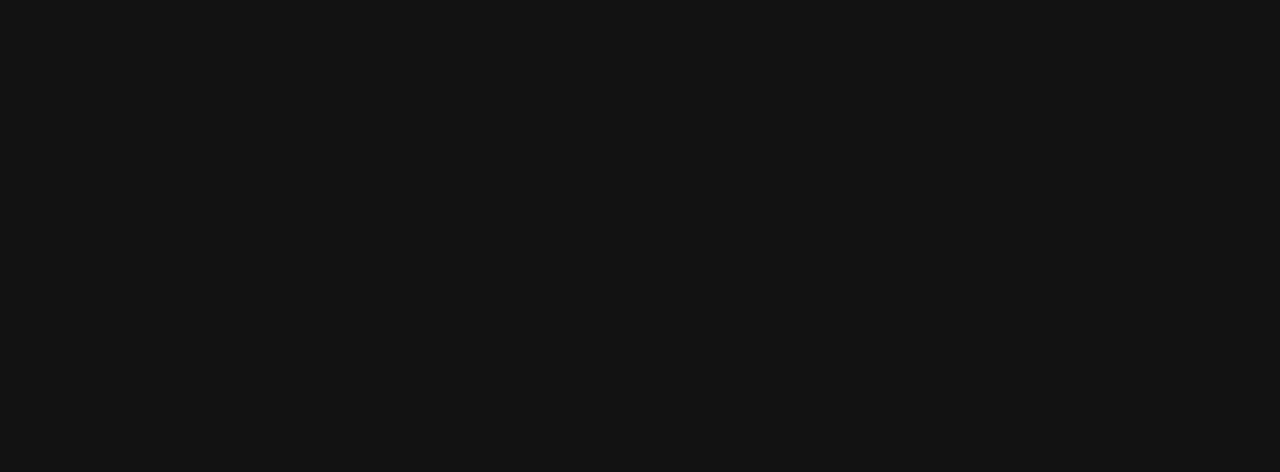
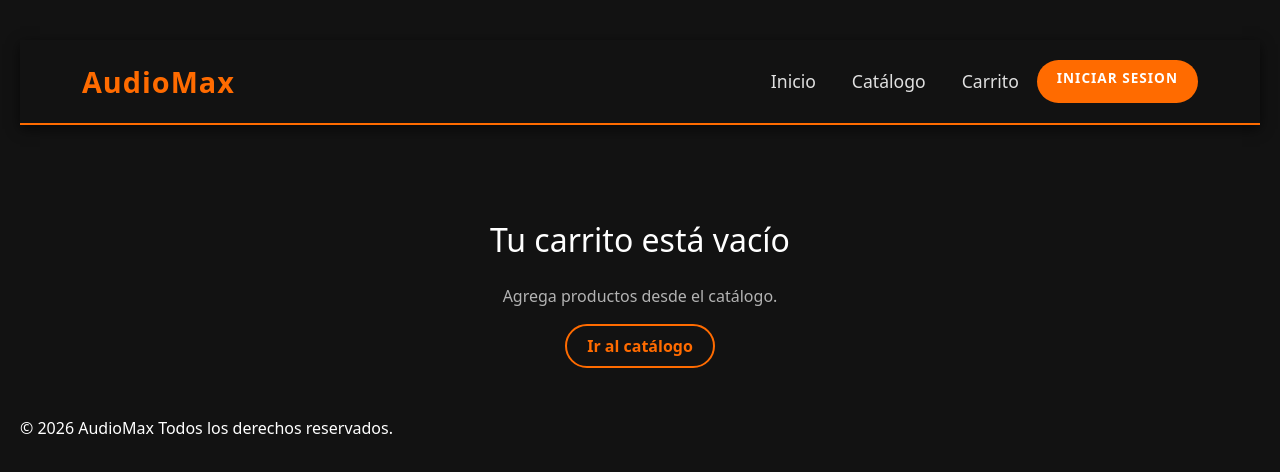
Before and after one commit to FrancoFuentealba/FullstackReact, a React (Vite) app: page /carrito in a window 1280 px wide. Before the commit this address had no page. Shown: the top 472 px of the page. Built offline with nearby package versions, Linux system fonts and the light colour scheme.

Commit message:
Agrega carrito: contexto, organismo Carrito, página, navbar con contador y botón agregar

```diff
--- a/src/App.css
+++ b/src/App.css
@@ -647,3 +647,44 @@
     font-size: 0.85rem;
     margin-bottom: 16px;
 }
+
+
+/* --------------------------Carrito-------------------------- */
+.carrito-contenedor {
+    margin-top: 3rem;
+}
+
+.carrito-titulo {
+    color: #FFFFFF;
+    margin-bottom: 1.5rem;
+}
+
+.carrito-vacio {
+    text-align: center;
+    color: #B3B3B3;
+    padding: 3rem 0;
+}
+
+.carrito-total {
+    display: flex;
+    justify-content: space-between;
+    align-items: center;
+    margin-top: 16px;
+    padding: 16px;
+    border-top: 2px solid #FF6B00;
+    color: #FFFFFF;
+    font-size: 1.2rem;
+    font-weight: bold;
+}
+
+.carrito-total .precio-normal {
+    color: #00E5FF;
+    font-size: 1.5rem;
+}
+.badge-carrito {
+    background-color: #FF6B00 !important;
+    color: #FFFFFF;
+    margin-left: 6px;
+    border-radius: 10px;
+    font-size: 0.75rem;
+}
--- a/src/App.jsx
+++ b/src/App.jsx
@@ -1,34 +1,29 @@
-
 import React from 'react';
 import 'bootstrap/dist/css/bootstrap.min.css';
 import './App.css';
 import { BrowserRouter, Route, Routes } from 'react-router-dom';
+import PaginaCarrito from './pages/Carrito.jsx';
 
-import  Inicio  from './pages/Inicio.jsx';
+import { CarritoProvider } from './context/CarritoContext.jsx';
+import Inicio from './pages/Inicio.jsx';
 import { Catalogo } from './pages/Catalogo.jsx';
-import LoginForm from "./components/organisms/LoginForm.jsx";
-
-const productos = [
-  {codigo: "GTR-001",
-    categoria: "Guitarras",
-        nombre: "Guitarra Eléctrica Stratocaster",
-        marca: "Fender",
-        modelo: "Player Strat",
-        stock: 5,
-        precio: 450000,
-        imagen: "/img/guitarra.jpg"}
-]
+import LoginForm from './components/organisms/LoginForm.jsx';
+import { productosData } from './data/productos.js';
 
 function App() {
   return (
+    <CarritoProvider>
       <BrowserRouter>
         <div className="app-container">
           <Routes>
-          <Route path="/" element={<Inicio productos={productos} />} />
+            <Route path="/" element={<Inicio productos={productosData} />} />
             <Route path="/catalogo" element={<Catalogo />} />
+            <Route path="/login" element={<LoginForm />} />
+            <Route path="/carrito" element={<PaginaCarrito />} />
           </Routes>
         </div>
       </BrowserRouter>
+    </CarritoProvider>
   );
 }
 
--- /dev/null
+++ b/src/components/organisms/Carrito.jsx
@@ -0,0 +1,43 @@
+import { Link } from 'react-router-dom';
+import ItemCarrito from '../molecules/ItemCarrito.jsx';
+import Precio from '../atoms/Precio.jsx';
+
+function Carrito(props) {
+    const items = props.items || [];
+
+    if (items.length === 0) {
+        return (
+            <section className="carrito-vacio">
+                <h2 className="carrito-titulo">Tu carrito está vacío</h2>
+                <p>Agrega productos desde el catálogo.</p>
+                <Link to="/catalogo" className="btn-volver-audiomax">
+                    Ir al catálogo
+                </Link>
+            </section>
+        );
+    }
+
+    return (
+        <section className="carrito">
+            <h2 className="carrito-titulo">Tu carrito</h2>
+
+            {items.map((item) => (
+                <ItemCarrito
+                    key={item.producto.codigo}
+                    producto={item.producto}
+                    cantidad={item.cantidad}
+                    alSumar={() => props.alSumar(item.producto.codigo)}
+                    alRestar={() => props.alRestar(item.producto.codigo)}
+                    alEliminar={() => props.alQuitar(item.producto.codigo)}
+                />
+            ))}
+
+            <div className="carrito-total">
+                <span>Total</span>
+                <Precio valor={props.total} />
+            </div>
+        </section>
+    );
+}
+
+export default Carrito;
--- a/src/components/organisms/CatalogoProductos.jsx
+++ b/src/components/organisms/CatalogoProductos.jsx
@@ -22,7 +22,9 @@
                 alCambiar={setCategoria}
             />
 
-            <p className="catalogo-cantidad">{productosVisibles.length} productos</p>
+            <p className="catalogo-cantidad">
+                {productosVisibles.length} {productosVisibles.length === 1 ? 'producto' : 'productos'}
+            </p>
 
             <Row xs={1} sm={2} md={3} lg={4} className="productos-grilla">
                 {productosVisibles.map((producto) => (
--- a/src/components/organisms/NavbarAudioMax.jsx
+++ b/src/components/organisms/NavbarAudioMax.jsx
@@ -1,8 +1,11 @@
 import React from 'react';
 import { Navbar, Nav, Container, Badge } from 'react-bootstrap';
 import { Link } from 'react-router-dom';
+import { useCarrito } from '../../context/CarritoContext.jsx';
 
 export const NavbarAudioMax = () => {
+    const { cantidadTotal } = useCarrito();
+
     return (
         <Navbar variant="dark" expand="lg" className="navbar-audiomax">
             <Container>
@@ -13,6 +16,12 @@
                     <Nav className="ms-auto">
                         <Nav.Link as={Link} to="/" className="nav-link-audiomax">Inicio</Nav.Link>
                         <Nav.Link as={Link} to="/catalogo" className="nav-link-audiomax">Catálogo</Nav.Link>
+                        <Nav.Link as={Link} to="/carrito" className="nav-link-audiomax">
+                            Carrito
+                            {cantidadTotal > 0 && (
+                                <Badge className="badge-carrito">{cantidadTotal}</Badge>
+                            )}
+                        </Nav.Link>
                         <Nav.Link as={Link} to="/login" className="nav-link-login">Iniciar sesion</Nav.Link>
                     </Nav>
                 </Navbar.Collapse>
--- /dev/null
+++ b/src/context/CarritoContext.jsx
@@ -0,0 +1,58 @@
+import { createContext, useContext, useState } from 'react';
+
+const CarritoContext = createContext(null);
+
+export function CarritoProvider({ children }) {
+    const [items, setItems] = useState([]);
+
+    function sumar(codigo) {
+        setItems(items.map((item) =>
+            item.producto.codigo === codigo && item.cantidad < item.producto.stock
+                ? { ...item, cantidad: item.cantidad + 1 }
+                : item
+        ));
+    }
+
+    function agregar(producto) {
+        if (producto.stock <= 0) return;
+
+        const yaEsta = items.some((item) => item.producto.codigo === producto.codigo);
+
+        if (yaEsta) {
+            sumar(producto.codigo);
+        } else {
+            setItems([...items, { producto, cantidad: 1 }]);
+        }
+    }
+
+    function restar(codigo) {
+        setItems(
+            items
+                .map((item) =>
+                    item.producto.codigo === codigo
+                        ? { ...item, cantidad: item.cantidad - 1 }
+                        : item
+                )
+                .filter((item) => item.cantidad > 0)
+        );
+    }
+
+    function quitar(codigo) {
+        setItems(items.filter((item) => item.producto.codigo !== codigo));
+    }
+
+    const total = items.reduce((suma, item) => suma + item.producto.precio * item.cantidad, 0);
+    const cantidadTotal = items.reduce((suma, item) => suma + item.cantidad, 0);
+
+    const valor = { items, agregar, sumar, restar, quitar, total, cantidadTotal };
+
+    return (
+        <CarritoContext.Provider value={valor}>
+            {children}
+        </CarritoContext.Provider>
+    );
+}
+
+export function useCarrito() {
+    return useContext(CarritoContext);
+}
--- /dev/null
+++ b/src/pages/Carrito.jsx
@@ -0,0 +1,24 @@
+import { Container } from 'react-bootstrap';
+import Carrito from '../components/organisms/Carrito.jsx';
+import { useCarrito } from '../context/CarritoContext.jsx';
+import { PlantillaPublica } from '../components/templates/PlantillaPublica.jsx';
+
+function PaginaCarrito() {
+    const { items, total, sumar, restar, quitar } = useCarrito();
+
+    return (
+        <PlantillaPublica>
+            <Container className="carrito-contenedor">
+                <Carrito
+                    items={items}
+                    total={total}
+                    alSumar={sumar}
+                    alRestar={restar}
+                    alQuitar={quitar}
+                />
+            </Container>
+        </PlantillaPublica>
+    );
+}
+
+export default PaginaCarrito;
--- a/src/pages/Catalogo.jsx
+++ b/src/pages/Catalogo.jsx
@@ -1,10 +1,16 @@
 import React from "react";
 import { Container } from "react-bootstrap";
 import { Link } from "react-router-dom";
-import CatalogoProductos from "../components/organisms/CatalogoProductos.jsx";import { productosData } from "../data/productos.js";
+import CatalogoProductos from "../components/organisms/CatalogoProductos.jsx";
+import { productosData } from "../data/productos.js";
+import { useCarrito } from "../context/CarritoContext.jsx";
 import { PlantillaPublica } from "../components/templates/PlantillaPublica.jsx";
 
+
 export const Catalogo = () => {
+  const { agregar, cantidadTotal } = useCarrito();
+
+
   return (
     <PlantillaPublica>
       <Container className="catalogo-contenedor">
@@ -16,7 +22,9 @@
           </Link>
         </div>
 
-        <CatalogoProductos productos={productosData} />
+        <p className="catalogo-cantidad">🛒 {cantidadTotal} en el carrito</p>
+
+        <CatalogoProductos productos={productosData} onAgregar={agregar} />
       </Container>
     </PlantillaPublica>
   );
```
Lines whose indentation alone changed are shown as unchanged.
